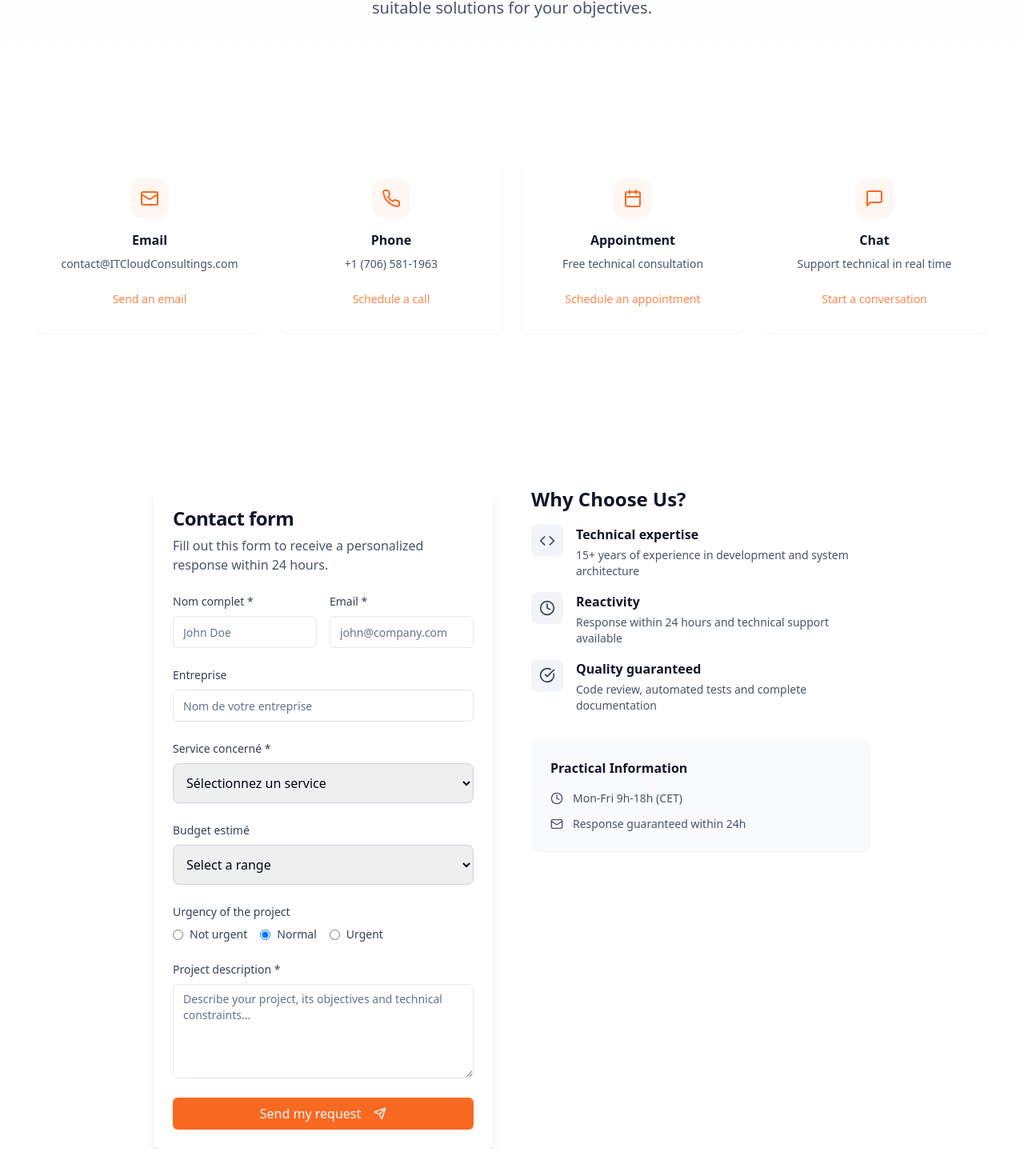
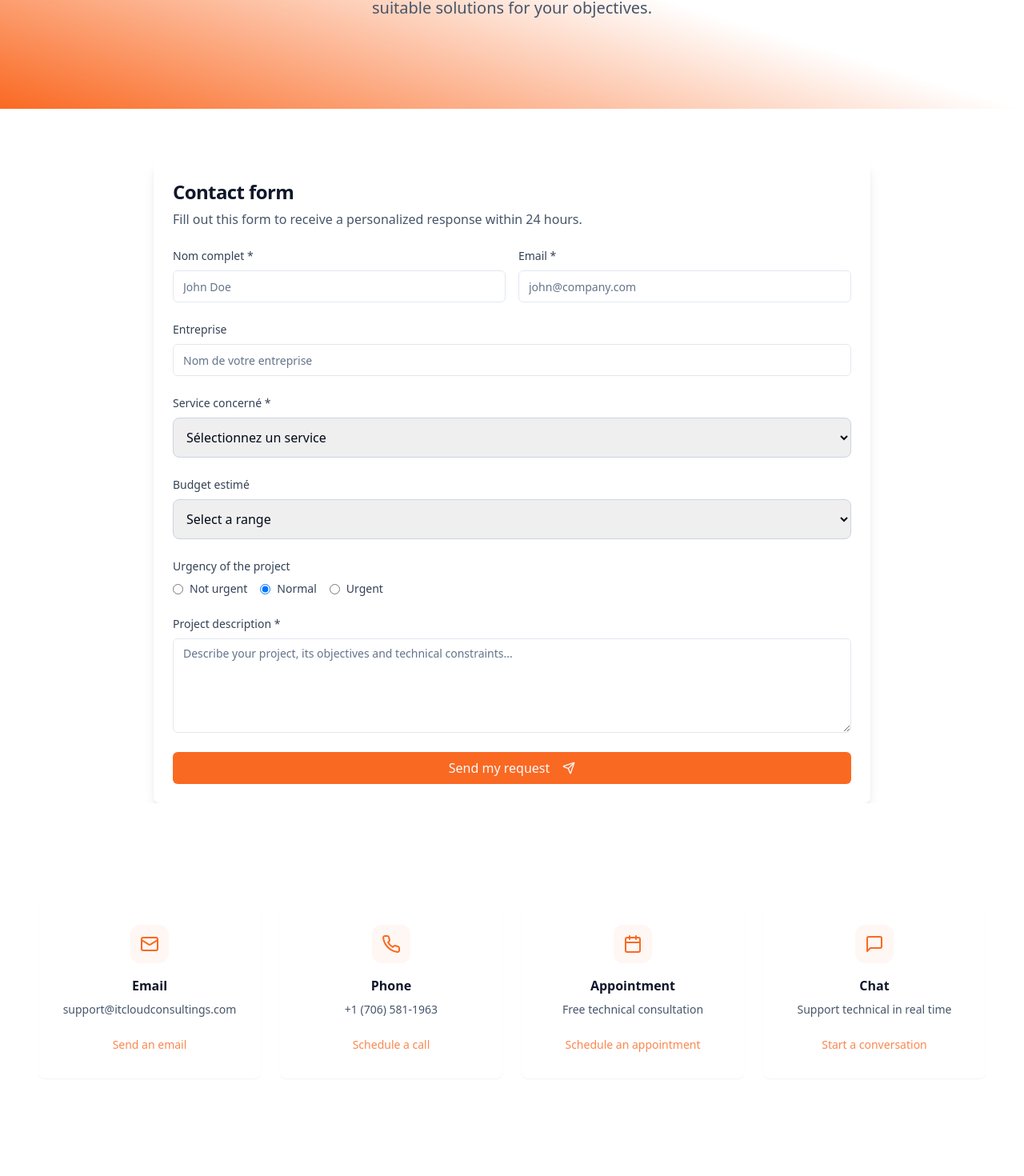
Before and after one commit to nzouda777/itconsulting, a Next.js app: page /contact in a window 1280 px wide. Shown: the part 348-1818 px from the top of the page at 80% size. Built offline with nearby package versions, Linux system fonts and the light colour scheme.

Commit message:
boss feedback v1

```diff
--- a/app/about/page.tsx
+++ b/app/about/page.tsx
@@ -168,7 +168,7 @@ export default function AboutPage() {
       <Header />
 
       {/* Hero Section */}
-      <section className="pt-32 mt-24 pb-16 bg-gradient-to-b from-slate-50 to-white">
+      <section className="pt-32 mt-24 pb-16  bg-gradient-to-tr from-second via-transparent to-transparent">
         <div className="2xl:container  max-w-[100%] mx-auto overflow-x-hidden px-6 md:px-12  ">
           <motion.div
             initial={{ opacity: 0, y: 40 }}
@@ -362,7 +362,7 @@ export default function AboutPage() {
       </section>
 
       {/* Team Section */}
-      <section className="py-24 bg-slate-50">
+      <section className="py-24 bg-slate-50 " id="teams">
         <div className="2xl:container  max-w-[100%] mx-auto overflow-x-hidden px-6 md:px-12  ">
           <motion.div
             initial={{ opacity: 0, y: 40 }}
--- a/app/contact/page.tsx
+++ b/app/contact/page.tsx
@@ -17,7 +17,7 @@ const contactMethods = [
   {
     icon: Mail,
     title: "Email",
-    description: "contact@ITCloudConsultings.com",
+    description: "support@itcloudconsultings.com",
     action: "Send an email",
   },
   {
@@ -90,7 +90,7 @@ export default function ContactPage() {
       <Header />
 
       {/* Hero Section */}
-      <section className="pt-32 mt-24 pb-16 bg-gradient-to-b from-slate-50 to-white">
+      <section className="pt-32 mt-24 pb-16 bg-gradient-to-tr from-second via-transparent to-transparent">
         <div className="2xl:container  max-w-[100%] mx-auto overflow-x-hidden px-6 md:px-12  ">
           <motion.div
             initial={{ opacity: 0, y: 40 }}
@@ -108,43 +108,11 @@ export default function ContactPage() {
           </motion.div>
         </div>
       </section>
-
-      {/* Contact Methods */}
-      <section className="py-16">
-        <div className="2xl:container  max-w-[100%] mx-auto overflow-x-hidden px-6 md:px-12  mx-auto px-6">
-          <div className="grid md:grid-cols-4 gap-6 mb-16">
-            {contactMethods.map((method, index) => (
-              <motion.div
-                key={index}
-                initial={{ opacity: 0, y: 20 }}
-                whileInView={{ opacity: 1, y: 0 }}
-                viewport={{ once: true }}
-                transition={{ duration: 0.6, delay: index * 0.1 }}
-                whileHover={{ y: -4 }}
-              >
-                <Card className="text-center border-0 shadow-sm hover:shadow-lg transition-all duration-300">
-                  <CardContent className="p-6">
-                    <div className="w-12 h-12 bg-second/5 rounded-xl flex items-center justify-center mx-auto mb-4">
-                      <method.icon className="w-6 h-6 text-second" />
-                    </div>
-                    <h3 className="font-semibold text-slate-900 mb-2">{method.title}</h3>
-                    <p className="text-slate-600 text-sm mb-4">{method.description}</p>
-                    <Button variant="ghost" size="sm" className="text-second/80 hover:text-second hover:bg-second/10">
-                      {method.action}
-                    </Button>
-                  </CardContent>
-                </Card>
-              </motion.div>
-            ))}
-          </div>
-        </div>
-      </section>
-
-      {/* Contact Form */}
-      <section className="py-16 bg-white" id="contact">
+  {/* Contact Form */}
+  <section className="py-16 bg-white" id="contact">
         <div className="2xl:container  max-w-[100%] mx-auto overflow-x-hidden px-6 md:px-12 ">
           <div className="max-w-4xl mx-auto">
-            <div className="grid lg:grid-cols-2 gap-12">
+            <div className=" gap-12">
               {/* Form */}
               <motion.div
                 initial={{ opacity: 0, x: -40 }}
@@ -271,7 +239,7 @@ export default function ContactPage() {
                         <Button
                           type="submit"
                           disabled={isSubmitting}
-                          className="w-full bg-second text-base py-3"
+                          className="w-full bg-second text-base py-3 hover:bg-second/80"
                         >
                           {isSubmitting ? (
                             <>
@@ -309,70 +277,43 @@ export default function ContactPage() {
               </motion.div>
 
               {/* Info */}
-              <motion.div
-                initial={{ opacity: 0, x: 40 }}
-                whileInView={{ opacity: 1, x: 0 }}
-                viewport={{ once: true }}
-                transition={{ duration: 0.8 }}
-                className="space-y-8"
-              >
-                <div>
-                  <h3 className="text-2xl font-bold text-slate-900 mb-4">Why Choose Us?</h3>
-                  <div className="space-y-4">
-                    {[
-                      {
-                        icon: Code,
-                        title: "Technical expertise",
-                        description: "15+ years of experience in development and system architecture",
-                      },
-                      {
-                        icon: Clock,
-                        title: "Reactivity",
-                        description: "Response within 24 hours and technical support available",
-                      },
-                      {
-                        icon: CheckCircle,
-                        title: "Quality guaranteed",
-                        description: "Code review, automated tests and complete documentation",
-                      },
-                    ].map((benefit, index) => (
-                      <div key={index} className="flex items-start space-x-4">
-                        <div className="w-10 h-10 bg-slate-100 rounded-lg flex items-center justify-center flex-shrink-0">
-                          <benefit.icon className="w-5 h-5 text-slate-700" />
-                        </div>
-                        <div>
-                          <h4 className="font-semibold text-slate-900 mb-1">{benefit.title}</h4>
-                          <p className="text-slate-600 text-sm">{benefit.description}</p>
-                        </div>
-                      </div>
-                    ))}
-                  </div>
-                </div>
 
-                <Card className="border-0 bg-slate-50">
-                  <CardContent className="p-6">
-                    <h4 className="font-semibold text-slate-900 mb-4">Practical Information</h4>
-                    <div className="space-y-3 text-sm">
-                      {/* <div className="flex items-center space-x-3">
-                        <MapPin className="w-4 h-4 text-slate-600" />
-                        <span className="text-slate-600">Paris, France (Remote possible)</span>
-                      </div> */}
-                      <div className="flex items-center space-x-3">
-                        <Clock className="w-4 h-4 text-slate-600" />
-                        <span className="text-slate-600">Mon-Fri 9h-18h (CET)</span>
-                      </div>
-                      <div className="flex items-center space-x-3">
-                        <Mail className="w-4 h-4 text-slate-600" />
-                        <span className="text-slate-600">Response guaranteed within 24h</span>
-                      </div>
-                    </div>
-                  </CardContent>
-                </Card>
-              </motion.div>
             </div>
           </div>
         </div>
       </section>
+      {/* Contact Methods */}
+      <section className="py-16">
+        <div className="2xl:container  max-w-[100%] mx-auto overflow-x-hidden px-6 md:px-12  mx-auto px-6">
+          <div className="grid md:grid-cols-4 gap-6 mb-16">
+            {contactMethods.map((method, index) => (
+              <motion.div
+                key={index}
+                initial={{ opacity: 0, y: 20 }}
+                whileInView={{ opacity: 1, y: 0 }}
+                viewport={{ once: true }}
+                transition={{ duration: 0.6, delay: index * 0.1 }}
+                whileHover={{ y: -4 }}
+              >
+                <Card className="text-center border-0 shadow-sm hover:shadow-lg transition-all duration-300">
+                  <CardContent className="p-6">
+                    <div className="w-12 h-12 bg-second/5 rounded-xl flex items-center justify-center mx-auto mb-4">
+                      <method.icon className="w-6 h-6 text-second" />
+                    </div>
+                    <h3 className="font-semibold text-slate-900 mb-2">{method.title}</h3>
+                    <p className="text-slate-600 text-sm mb-4">{method.description}</p>
+                    <Button variant="ghost" size="sm" className="text-second/80 hover:text-second hover:bg-second/10">
+                      {method.action}
+                    </Button>
+                  </CardContent>
+                </Card>
+              </motion.div>
+            ))}
+          </div>
+        </div>
+      </section>
+
+
 
       <Footer />
     </div>
--- a/app/contact/success/page.tsx
+++ b/app/contact/success/page.tsx
@@ -75,8 +75,8 @@ export default function ContactSuccessPage() {
                   <p className="text-sm text-slate-500">Urgent question? Contact us directly:</p>
                   <div className="flex items-center justify-center mt-2">
                     <Mail className="w-4 h-4 mr-2 text-slate-400" />
-                    <a href="mailto:contact@ITCloudConsultings.com" className="text-blue-600 hover:underline">
-                      contact@ITCloudConsultings.com
+                    <a href="mailto:support@itcloudconsultings.com" className="text-blue-600 hover:underline">
+                      support@itcloudconsultings.com
                     </a>
                   </div>
                 </div>
--- a/app/page.tsx
+++ b/app/page.tsx
@@ -267,7 +267,7 @@ export default function HomePage() {
       <Header />
 
       {/* Hero Section with Parallax */}
-      <section ref={heroRef} className="relative min-h-screen flex items-center overflow-hidden">
+      <section ref={heroRef} className="relative min-h-screen flex items-center overflow-hidden bg-gradient-to-tr from-second via-transparent to-transparent">
         <div className="absolute inset-0 tech-grid opacity-30"  />
 
         {/* Animated Background Elements */}
--- a/app/portfolio/page.tsx
+++ b/app/portfolio/page.tsx
@@ -45,14 +45,14 @@ const projects = [
   },
   {
     id: 3,
-    title: "Aspire SLD",
+    title: "Aspires LD",
     category: "Web",
-    description: "Aspire LD is a financial consulting firm dedicated to helping individuals and businesses achieve their financial goals. Our experienced professionals offer personalized, comprehensive advice on investments, retirement planning, budgeting, and debt management.",
+    description: "Aspires LD is a financial consulting firm dedicated to helping individuals and businesses achieve their financial goals. Our experienced professionals offer personalized, comprehensive advice on investments, retirement planning, budgeting, and debt management.",
     image: "/asp.png",
     technologies: ["React", "Node.js", "PostgreSQL", "Redis", "Kubernetes", "AWS"],
     metrics: { users: "200+", rating: "4.8/5", transactions: "1M+/mois" },
     year: "2023",
-    client: "Aspire SLD",
+    client: "Aspires LD",
     duration: "6 mois",
     team: "6 développeurs",
     links: { demo: "https://www.aspiresld.com/", github: "#", case: "#" },
--- a/app/services/page.tsx
+++ b/app/services/page.tsx
@@ -190,7 +190,7 @@ export default function ServicesPage() {
               transition={{ duration: 0.8, delay: categoryIndex * 0.2 }}
               className="mb-24 last:mb-0"
             >
-              <div className="flex items-start gap-4 md:items-center mb-12" id={ category.title.toLowerCase().replace(" ", "-") }>
+              <div className="flex items-start gap-4 md:items-center md:justify-center mb-12" id={ category.title.toLowerCase().replace(" ", "-") }>
                 <div className="w-12 h-12 md:w-16 md:h-16  bg-slate-100 md:rounded-2xl rounded-lg p-2 inline-flex items-center justify-center ">
                   <category.icon className="md:w-8 md:h-8 w-6 h-6 text-slate-700" />
                 </div>
--- a/components/layout/announcement.tsx
+++ b/components/layout/announcement.tsx
@@ -1,7 +1,7 @@
 'use client'
 
 import Link from 'next/link'
-import { Facebook, Instagram, Youtube, Phone, Linkedin, Mail} from 'lucide-react'
+import { Facebook, Instagram, Youtube, Phone, Linkedin, Mail, } from 'lucide-react'
 
 export default function Announcement() {
     return (
@@ -10,8 +10,8 @@ export default function Announcement() {
                 <Link href="tel:+17065811963">
                     <Phone className="w-3 h-3 md:w-4 md:h-4 inline-flex mr-1"/> +1 (706) 581-1963
                 </Link>
-                <Link href="mailto:contact@itcloudconsultings.com" className='hidden md:block'>
-                    <Mail className="w-3 h-3 md:w-4 md:h-4 inline-flex mr-1"/> contact@itcloudconsultings.com
+                <Link href="mailto:support@itcloudconsultings.com" className='hidden md:block'>
+                    <Mail className="w-3 h-3 md:w-4 md:h-4 inline-flex mr-1"/> support@itcloudconsultings.com
                 </Link>
                 <div className="flex items-center justify-between">
                     <Link href="https://www.facebook.com" className='rounded-full p-1 text-sm md: text-md border-1 border-zinc-600'>
--- a/components/layout/footer.tsx
+++ b/components/layout/footer.tsx
@@ -9,7 +9,7 @@ const footerSections = [
     title: "Entreprise",
     links: [
       { name: "About", href: "/about" },
-      { name: "Team", href: "/team" },
+      { name: "Team", href: "/about#teams" },
       { name: "Careers", href: "/careers" },
       // { name: "Partenaires", href: "/partners" },
     ],
```
